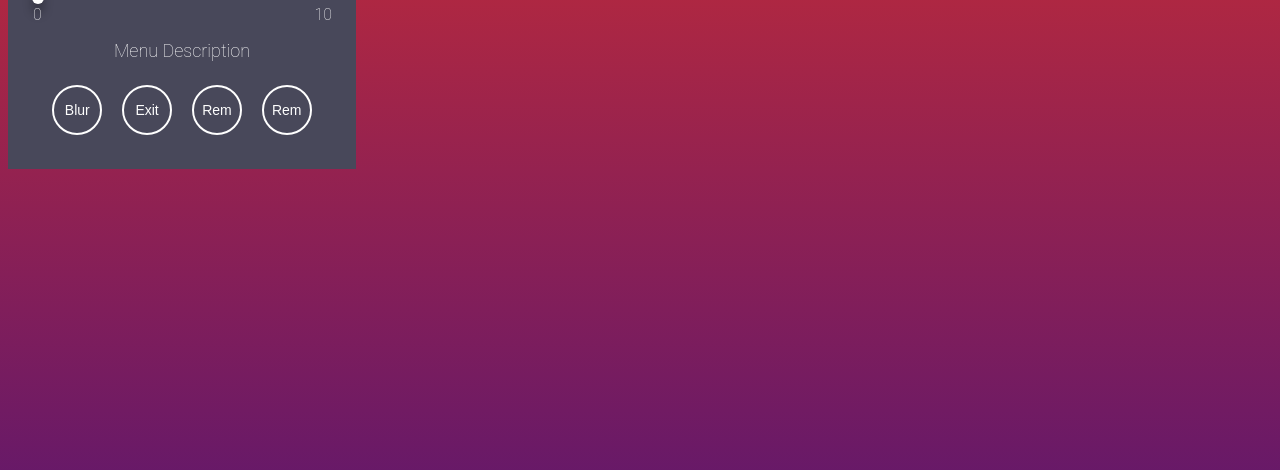
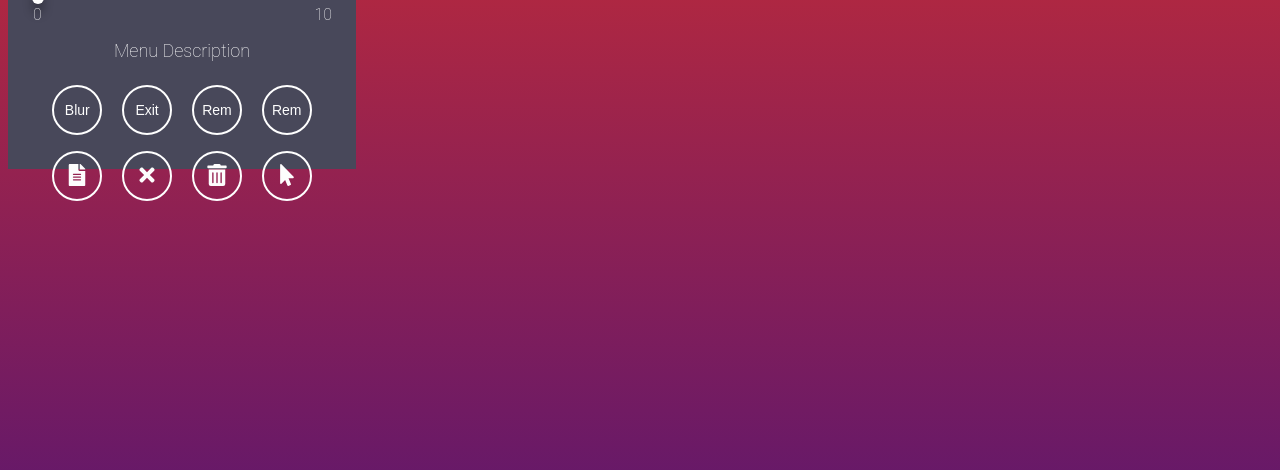
Before and after one commit to JaturongKongmanee/blur-bg, a plain HTML site: page index.html in a window 1280 px wide. Shown: the part 304-774 px from the top of the page. Drawn offline with Linux system fonts and the light colour scheme.

Commit message:
Add icons

```diff
--- a/index.html
+++ b/index.html
@@ -1,37 +1,24 @@
 <!DOCTYPE html>
 <html>
+
 <head>
   <meta name="viewport" content="width=device-width, initial-scale=1.0" />
   <title>Page Title</title>
   <link rel="stylesheet" type="text/css" href="styles.css" />
 </head>
+
 <body>
   <div id="my-card">
     <div id="my-card-container">
       <div data-ig="true" id="demo-container">
-          <img
-            data-ig="true"
-            id="imageTest"
-            src="assets/porsche-911-carrera-4s-4096x2625-2019-4k-16828.jpeg"
-            alt="Flowers in Chania"
-            width="300"
-            height="185"
-            class="blur-element"
-          />
+        <img data-ig="true" id="imageTest" src="assets/porsche-911-carrera-4s-4096x2625-2019-4k-16828.jpeg"
+          alt="Flowers in Chania" width="300" height="185" class="blur-element" />
       </div>
 
       <div data-ig="true" class="container">
         <div data-ig="true" class="range-slider">
           <span data-ig="true" id="rs-bullet" class="rs-label">0</span>
-            <input
-              data-ig="true"
-              id="rs-range-line"
-              class="rs-range"
-              type="range"
-              value="0"
-              min="0"
-              max="100"
-            />
+          <input data-ig="true" id="rs-range-line" class="rs-range" type="range" value="0" min="0" max="100" />
         </div>
 
         <div data-ig="true" class="box-minmax">
@@ -61,6 +48,40 @@
         <button data-ig="true" class="removeAllBlur button">
           Rem
         </button>
+        <!-- Smile Added -->
+        <button id="file-text-icon" class="button">
+          <svg aria-hidden="true" focusable="false" data-prefix="fas" data-icon="file-alt" role="img"
+            xmlns="http://www.w3.org/2000/svg" viewBox="0 0 384 512" class="svg-inline--fa fa-file-alt fa-w-12 fa-3x">
+            <path fill="currentColor"
+              d="M224 136V0H24C10.7 0 0 10.7 0 24v464c0 13.3 10.7 24 24 24h336c13.3 0 24-10.7 24-24V160H248c-13.2 0-24-10.8-24-24zm64 236c0 6.6-5.4 12-12 12H108c-6.6 0-12-5.4-12-12v-8c0-6.6 5.4-12 12-12h168c6.6 0 12 5.4 12 12v8zm0-64c0 6.6-5.4 12-12 12H108c-6.6 0-12-5.4-12-12v-8c0-6.6 5.4-12 12-12h168c6.6 0 12 5.4 12 12v8zm0-72v8c0 6.6-5.4 12-12 12H108c-6.6 0-12-5.4-12-12v-8c0-6.6 5.4-12 12-12h168c6.6 0 12 5.4 12 12zm96-114.1v6.1H256V0h6.1c6.4 0 12.5 2.5 17 7l97.9 98c4.5 4.5 7 10.6 7 16.9z"
+              class=""></path>
+          </svg>
+        </button>
+        <button id="exit-icon" class="button">
+          <svg aria-hidden="true" focusable="false" data-prefix="fas" data-icon="times" role="img"
+            xmlns="http://www.w3.org/2000/svg" viewBox="0 0 352 512" class="svg-inline--fa fa-times fa-w-11 fa-2x">
+            <path fill="currentColor"
+              d="M242.72 256l100.07-100.07c12.28-12.28 12.28-32.19 0-44.48l-22.24-22.24c-12.28-12.28-32.19-12.28-44.48 0L176 189.28 75.93 89.21c-12.28-12.28-32.19-12.28-44.48 0L9.21 111.45c-12.28 12.28-12.28 32.19 0 44.48L109.28 256 9.21 356.07c-12.28 12.28-12.28 32.19 0 44.48l22.24 22.24c12.28 12.28 32.2 12.28 44.48 0L176 322.72l100.07 100.07c12.28 12.28 32.2 12.28 44.48 0l22.24-22.24c12.28-12.28 12.28-32.19 0-44.48L242.72 256z"
+              class=""></path>
+          </svg>
+        </button>
+        <button id="bin-icon" class="button">
+          <svg aria-hidden="true" focusable="false" data-prefix="fas" data-icon="trash-alt" role="img"
+            xmlns="http://www.w3.org/2000/svg" viewBox="0 0 448 512" class="svg-inline--fa fa-trash-alt fa-w-14 fa-2x">
+            <path fill="currentColor"
+              d="M32 464a48 48 0 0 0 48 48h288a48 48 0 0 0 48-48V128H32zm272-256a16 16 0 0 1 32 0v224a16 16 0 0 1-32 0zm-96 0a16 16 0 0 1 32 0v224a16 16 0 0 1-32 0zm-96 0a16 16 0 0 1 32 0v224a16 16 0 0 1-32 0zM432 32H312l-9.4-18.7A24 24 0 0 0 281.1 0H166.8a23.72 23.72 0 0 0-21.4 13.3L136 32H16A16 16 0 0 0 0 48v32a16 16 0 0 0 16 16h416a16 16 0 0 0 16-16V48a16 16 0 0 0-16-16z"
+              class=""></path>
+          </svg>
+        </button>
+        <button id="cursor-icon" class="button">
+          <svg aria-hidden="true" focusable="false" data-prefix="fas" data-icon="mouse-pointer" role="img"
+            xmlns="http://www.w3.org/2000/svg" viewBox="0 0 320 512"
+            class="svg-inline--fa fa-mouse-pointer fa-w-10 fa-3x">
+            <path fill="currentColor"
+              d="M302.189 329.126H196.105l55.831 135.993c3.889 9.428-.555 19.999-9.444 23.999l-49.165 21.427c-9.165 4-19.443-.571-23.332-9.714l-53.053-129.136-86.664 89.138C18.729 472.71 0 463.554 0 447.977V18.299C0 1.899 19.921-6.096 30.277 5.443l284.412 292.542c11.472 11.179 3.007 31.141-12.5 31.141z"
+              class=""></path>
+          </svg>
+        </button>
       </div>
     </div>
   </div>
@@ -85,4 +106,5 @@
 
   <script src="app.js"></script>
 </body>
+
 </html>
--- a/styles.css
+++ b/styles.css
@@ -3,6 +3,11 @@ body {
   background-color: #000;
   font-family: "Roboto", sans-serif;
   background: linear-gradient(180deg, #db302a 0%, #62186b 100%) no-repeat;
+}
+
+svg {
+  width: 20px;
+  max-height: 22px;
 }
 
 .blur-element {
```
Lines whose indentation alone changed are shown as unchanged.
